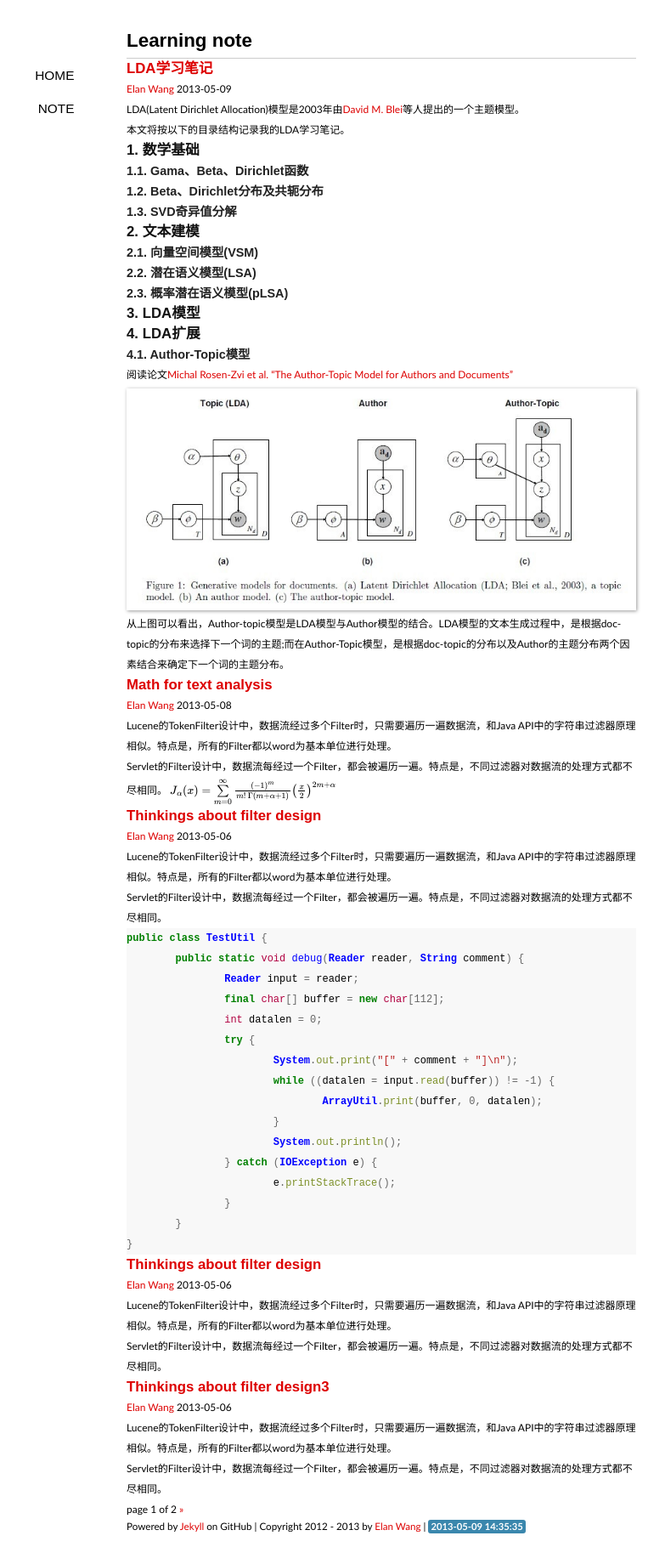
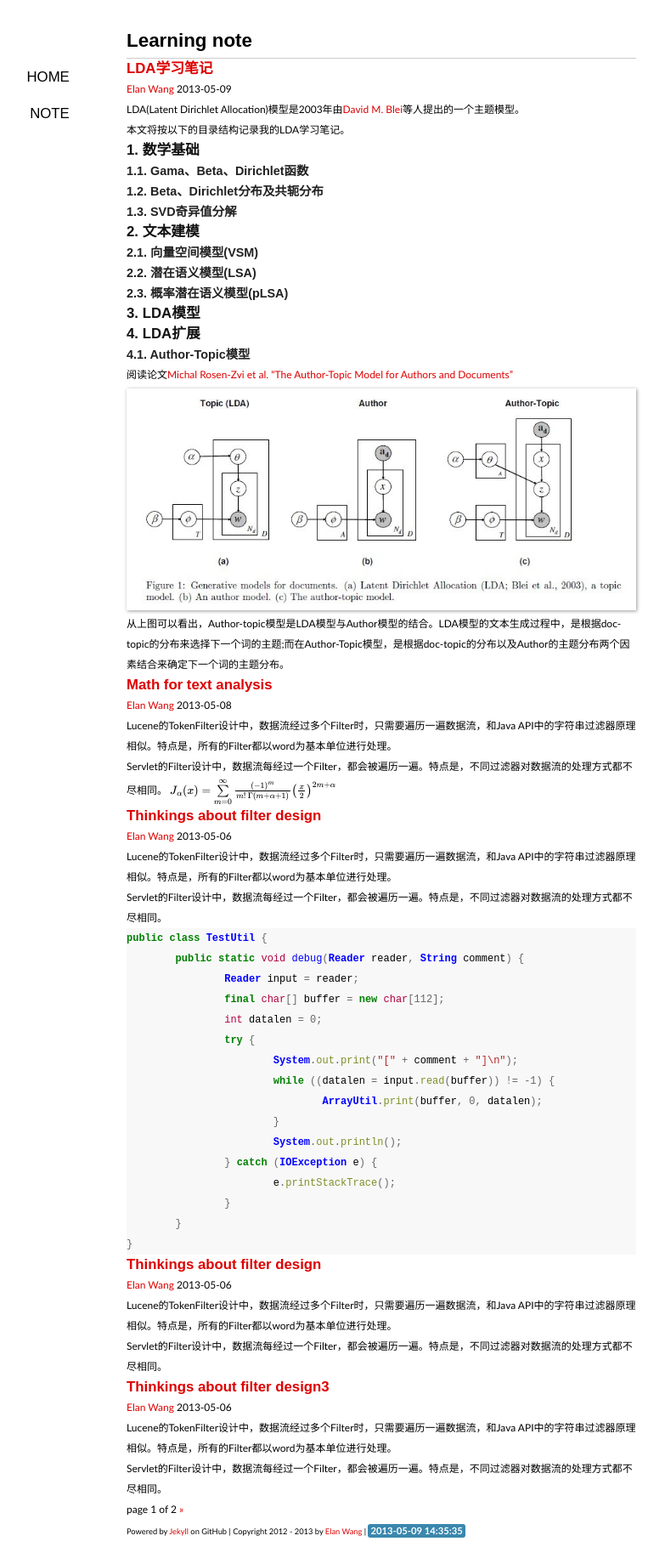
Before and after one commit to elan2wang/note, a Jekyll site: the page built from index.html, in a window 1280 px wide. Shown: the whole page at 85% size, without its empty margins (191-974 px from the left). Built offline with Jekyll 4.4.1, drawn with Linux system fonts in a browser that asks for light colours; formulas are drawn with MathJax 3; the list of posts is cut into pages by our own code.

Commit message:
edit LDA note

```diff
--- a/style/note.css
+++ b/style/note.css
@@ -1,16 +1,9 @@
 body{font-size:14px;font-family:"Galdeano","Hiragino Sans GB","Microsoft YaHei",Trebuchet,"Trebuchet MS",Tahoma,"Lucida Grande","Lucida Sans Unicode",Verdana,sans-serif;color:#000000;background-color:#ffffff;}
 *{padding:0;margin: 0;border:none;outline:none;}
-a{color:#dd0000;text-decoration:none;}
-a:hover{color:#333333;text-decoration:underline;}
-
-#container{width:600px;margin:2em auto;display:block;padding:0 2em;}
-.content{font-size:12px;line-height:24px;}
-.content h1{padding:.5em 0;}
-.content img{max-width:600px;display:block;margin:4px auto;-webkit-box-shadow:#999 1px 1px 4px;-moz-box-shadow:#999 1px 1px 4px;box-shadow:#999 1px 1px 4px;}
 
 header{padding:.5em 0;border-bottom: 1px solid #cccccc;}
-
-nav{font-family:"Electrolize",sans-serif;font-size:1.1em;text-transform:uppercase;float:left;margin-left:-12em;width:9em;text-align:right;}
+footer{padding:.5em 0;font-size:0.8em;}
+nav{font-family:"Electrolize",sans-serif;font-size:1.2em;text-transform:uppercase;float:left;margin-left:-12em;width:9em;text-align:right;}
 nav a{display:block;padding:.7em 1em;color:#000000;}
 nav a:hover{background-color:#ff0000;text-decoration:none;color:#f9f9f9;-webkit-transition:color .2s linear;}
 
@@ -19,18 +12,10 @@ h2{font-family:"Cuprum","Hiragino Sans GB","Microsoft YaHei",sans-serif;font-siz
 h3{font-family:"Cuprum","Hiragino Sans GB","Microsoft YaHei",sans-serif;font-size:1.2em;color:#222;}
 h4{font-family:"Cuprum","Hiragino Sans GB","Microsoft YaHei",sans-serif;font-size:1em;color:#333;}
 
-.label {
-font-size:11.25px;
-font-weight:700;
-color:#fff;
-text-transform:uppercase;
-background-color:#999;
--webkit-border-radius:3px;
--moz-border-radius:3px;
-border-radius:3px;
-padding:1px 3px 2px;
-}
+a{color:#dd0000;text-decoration:none;}
+a:hover{color:#333333;text-decoration:underline;}
 
-.label-info {
-background-color:#3a87ad;
-}
+#container{width:600px;margin:2em auto;display:block;padding:0 2em;}
+.content{font-size:12px;line-height:24px;}
+.content h1{padding:.5em 0;}
+.content img{max-width:600px;display:block;margin:4px auto;-webkit-box-shadow:#999 1px 1px 4px;-moz-box-shadow:#999 1px 1px 4px;box-shadow:#999 1px 1px 4px;}
```
